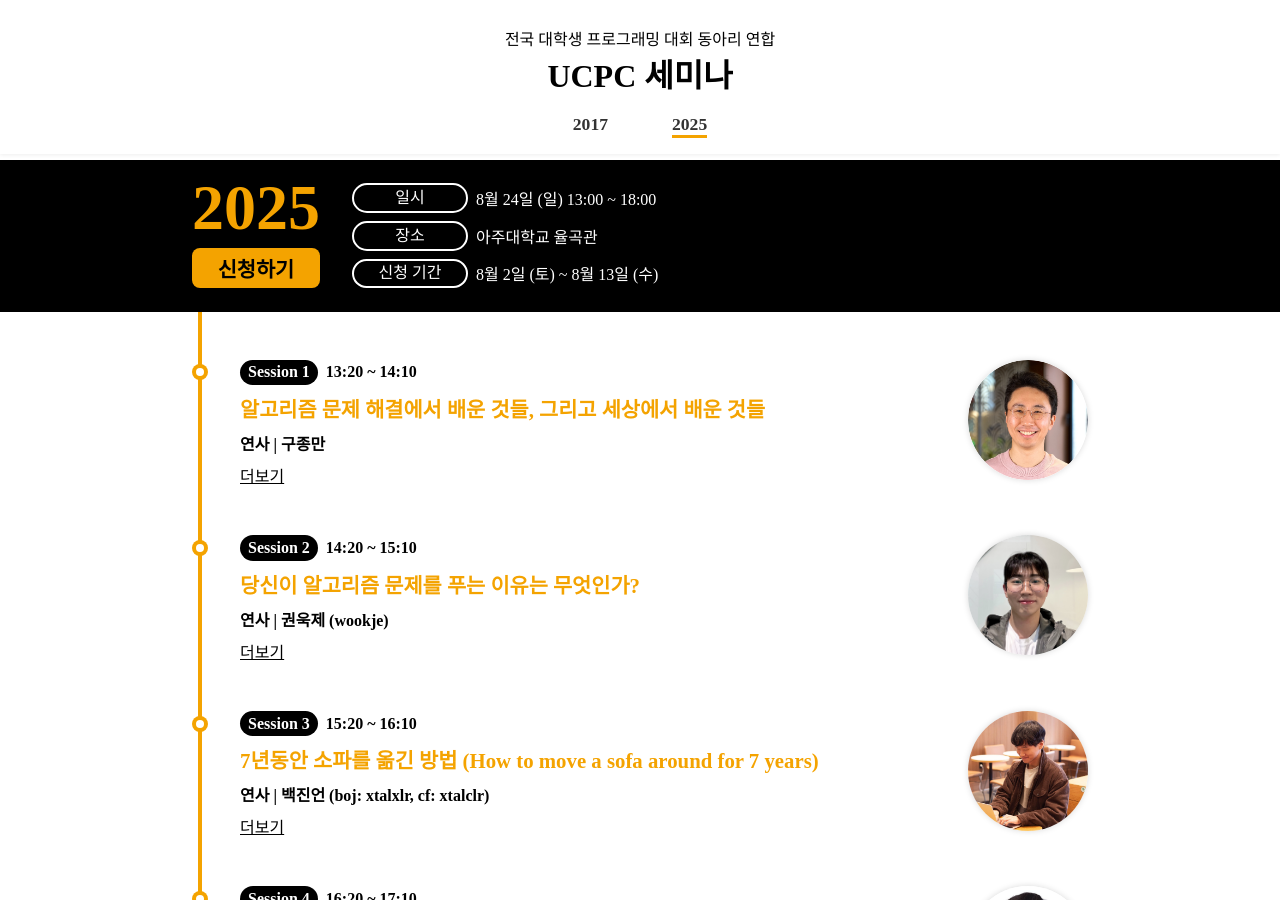
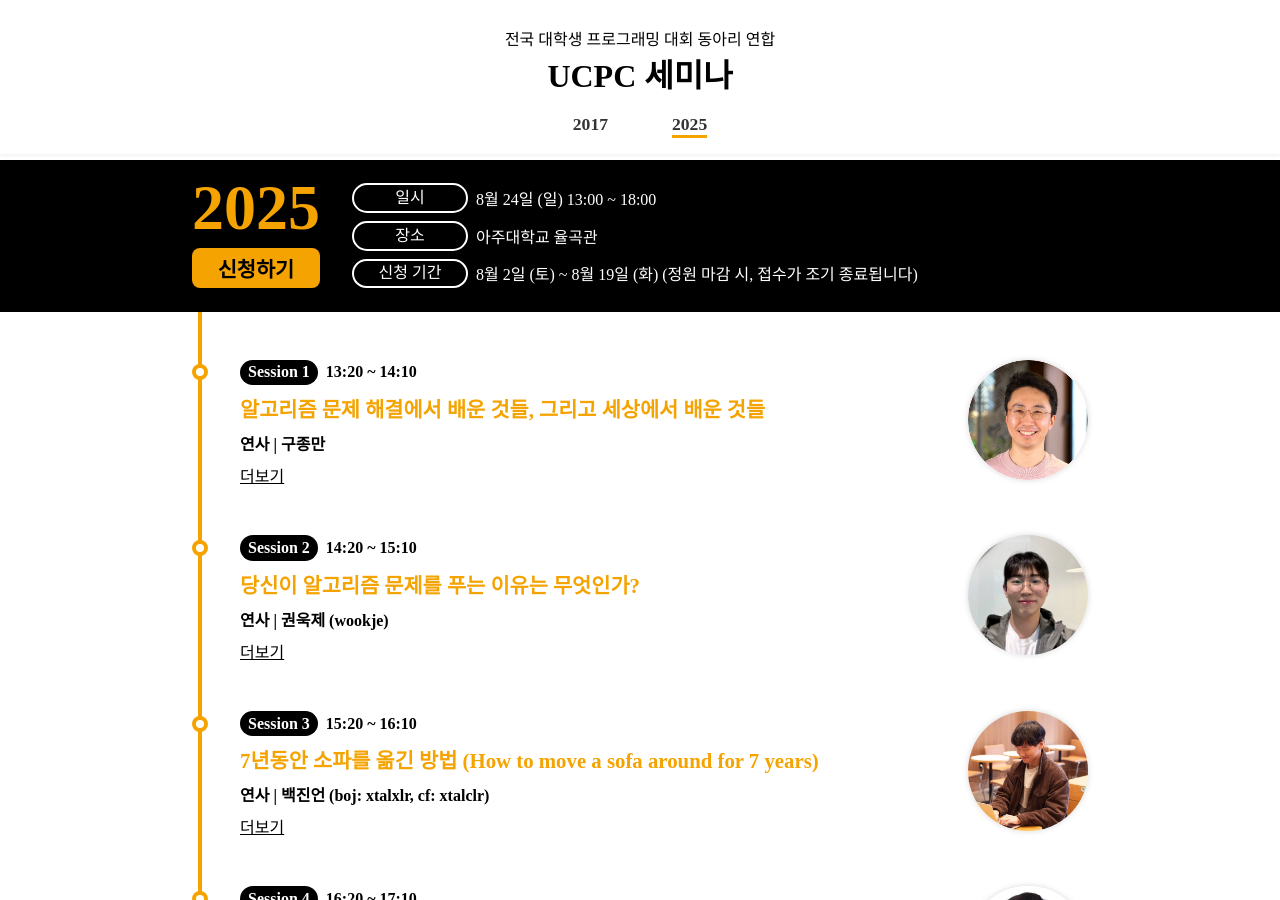
Before and after one commit to ucpcc/seminar, a Jekyll site: the page built from index.md, in a window 1280 px wide and 900 px high. Built offline with Jekyll 4.4.1, drawn with Linux system fonts in a browser that asks for light colours.

Commit message:
Update apply_period

```diff
--- a/_data/section.yml
+++ b/_data/section.yml
@@ -2,7 +2,7 @@
 - year: 2025
   schedule: "8월 24일 (일) 13:00 ~ 18:00"
   location: "아주대학교 율곡관"
-  apply_period: "8월 2일 (토) ~ 8월 13일 (수)"
+  apply_period: "8월 2일 (토) ~ 8월 19일 (화) (정원 마감 시, 접수가 조기 종료됩니다)"
   apply_status: "open"          # open | closed
   apply_link: "https://forms.gle/hyczzGryjHFQ9k3Z8"
   section:
```
